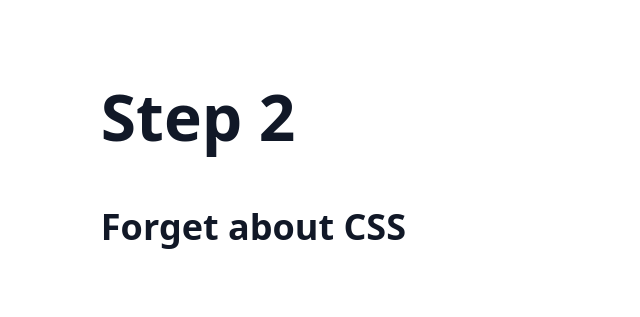
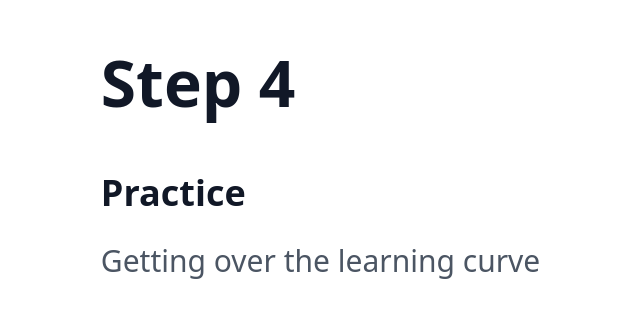
Before and after one commit to jccr/tailwind-slide-deck, a Vue app: page /070 in a window 1280 px wide. Shown: the part 233-550 px from the top of the page, without its empty margins (93-733 px from the left). Built offline with nearby package versions, Linux system fonts and the light colour scheme.

Commit message:
Setup practice slides

```diff
--- a/src/slides/070.vue
+++ b/src/slides/070.vue
@@ -1,4 +1,5 @@
 <template>
-  <h1>Step 2</h1>
-  <h3>Forget about CSS</h3>
+  <h1>Step 4</h1>
+  <h3>Practice</h3>
+  <p class="lead">Getting over the learning curve</p>
 </template>
--- a/src/slides/080.vue
+++ b/src/slides/080.vue
@@ -1,4 +1,8 @@
+<script setup>
+import tailwindLogo from '../assets/tailwind.svg'
+</script>
+
 <template>
-  <h1>Step 2</h1>
-  <h3>Forget about CSS</h3>
+  <img :src="tailwindLogo" />
+  <h1>Tailwind CSS</h1>
 </template>
```
Also changed, not shown: public/tailwind.svg (added).
